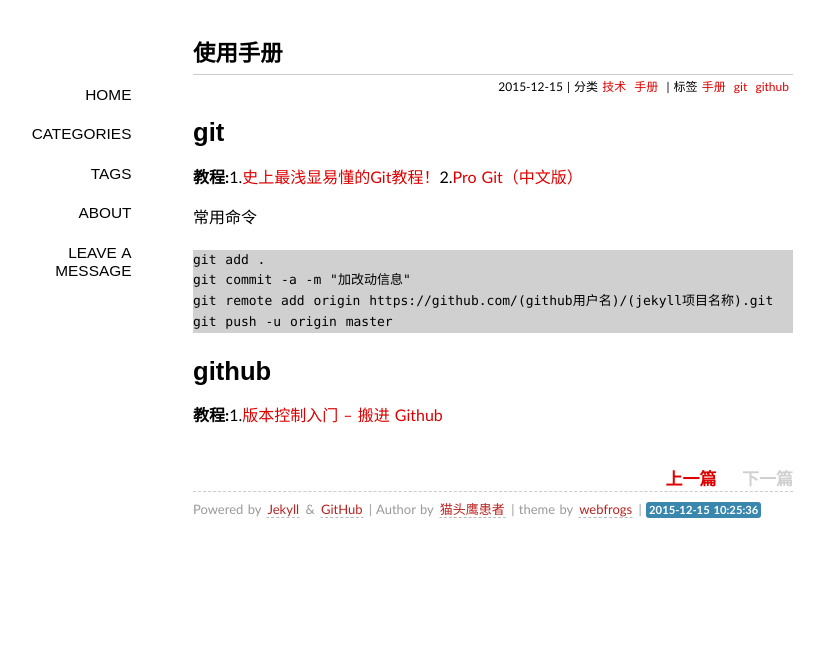
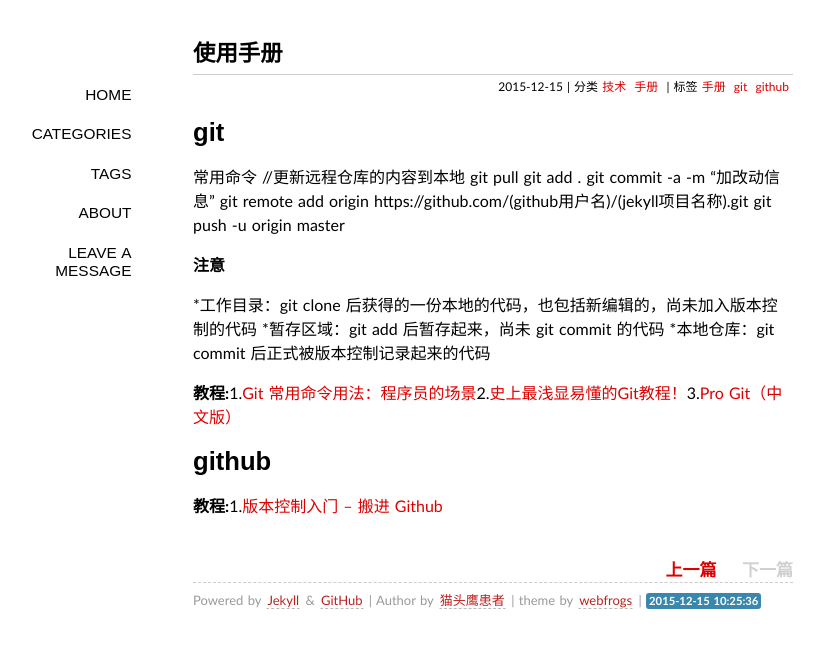
Before and after one commit to NightKs/NightKs.github.io, a Jekyll site: the page built from _posts/2015-12-15-shi-yong-shou-ce.md, in a window 1280 px wide. Shown: the top 648 px of the page, without its empty margins (147-971 px from the left). Built offline with Jekyll 4.4.1, drawn with Linux system fonts in a browser that asks for light colours; some web fonts are replaced; Markdown is read by kramdown in place of the engine named in the settings; comment, search, counter and statistics services are not loaded.

Commit message:
Update 2015-12-15-shi-yong-shou-ce.md

```diff
--- a/_posts/2015-12-15-shi-yong-shou-ce.md
+++ b/_posts/2015-12-15-shi-yong-shou-ce.md
@@ -7,16 +7,21 @@
 ---
 #git
 
-**教程:**1.[史上最浅显易懂的Git教程！](http://www.liaoxuefeng.com/wiki/
-0013739516305929606dd18361248578c67b8067c8c017b000)2.[Pro Git（中文版）](http://git.oschina.net/progit/)
-
 常用命令
-
+	//更新远程仓库的内容到本地
+	git pull
 	git add .
 	git commit -a -m "加改动信息"
 	git remote add origin https://github.com/(github用户名)/(jekyll项目名称).git
 	git push -u origin master
 
+**注意**
+
+*工作目录：git clone 后获得的一份本地的代码，也包括新编辑的，尚未加入版本控制的代码
+*暂存区域：git add 后暂存起来，尚未 git commit 的代码
+*本地仓库：git commit 后正式被版本控制记录起来的代码
+
+**教程:**1.[Git 常用命令用法：程序员的场景](http://pm.readthedocs.org/zh_CN/latest/vcs/git/usage.html)2.[史上最浅显易懂的Git教程！](http://www.liaoxuefeng.com/wiki/0013739516305929606dd18361248578c67b8067c8c017b000)3.[Pro Git（中文版）](http://git.oschina.net/progit/)
 #github
 
 **教程:**1.[版本控制入门 – 搬进 Github](http://www.imooc.com/learn/390)
```
